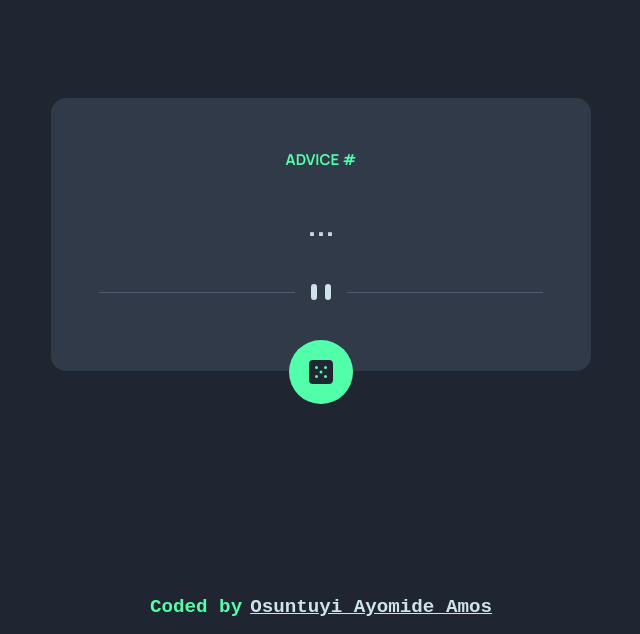
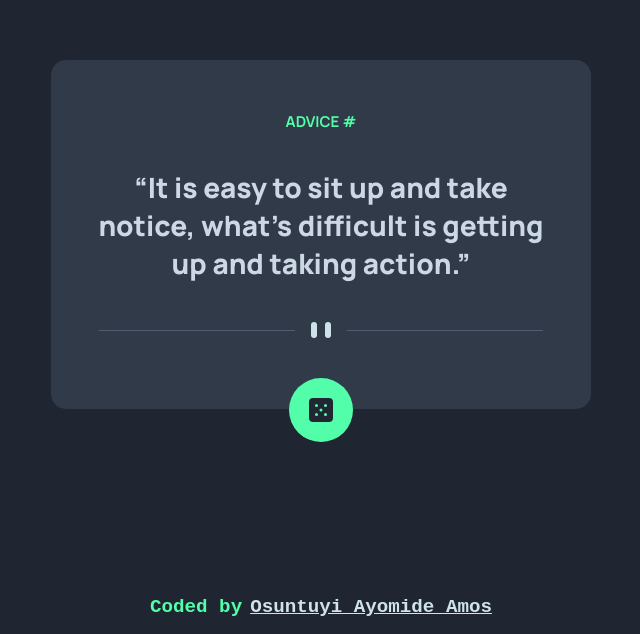
Before and after one commit to fistty/advice-generator-app-react, a React (Create React App) app: page / in a window 1280 px wide. Shown: the part 166-800 px from the top of the page, without its empty margins (319-959 px from the left). Built offline with nearby package versions, Linux system fonts and the light colour scheme; no server answers.

Commit message:
Update App.js

```diff
--- a/src/App.js
+++ b/src/App.js
@@ -55,7 +55,11 @@ function App() {
             ADVICE <span>#</span> {adviceId}
           </h1>
           <div className="joke-div">
-            <p>{advice ? "“" + advice + "”" : "..."}</p>
+            {/* <p>{advice ? "“" + advice + "”" : "..."}</p> */}
+            <p>
+              “It is easy to sit up and take notice, what's difficult is getting
+              up and taking action.”
+            </p>
           </div>
           <div className="divider"></div>
           <button onClick={handleJoke}>
@@ -71,7 +75,10 @@ function App() {
 
       <div className="attribution">
         Coded by
-        <a href="https://www.frontendmentor.io/profile/fistty" target="_blank">
+        <a
+          href="https://www.frontendmentor.io/profile/fistty"
+          target="_blank"
+          rel="noreferrer">
           Osuntuyi Ayomide Amos
         </a>
       </div>
```
